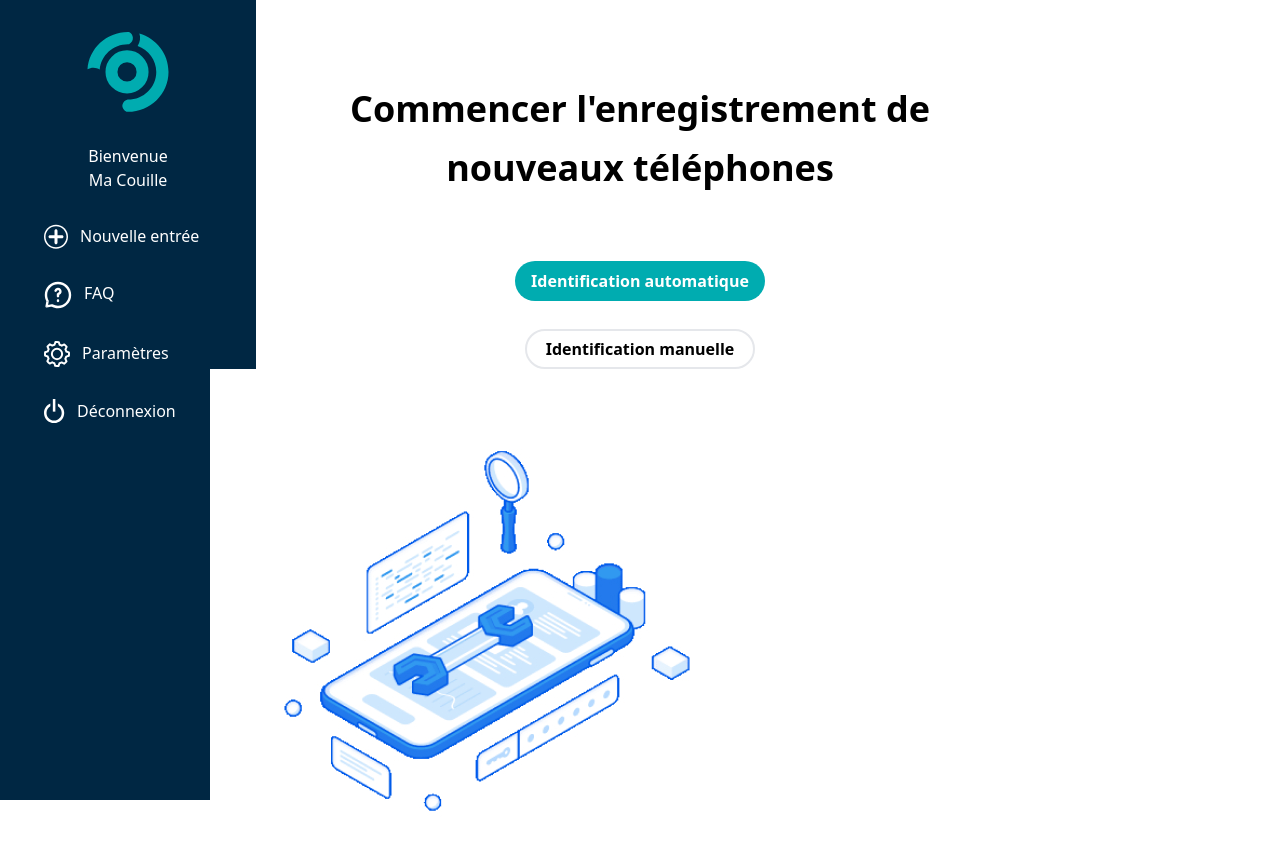
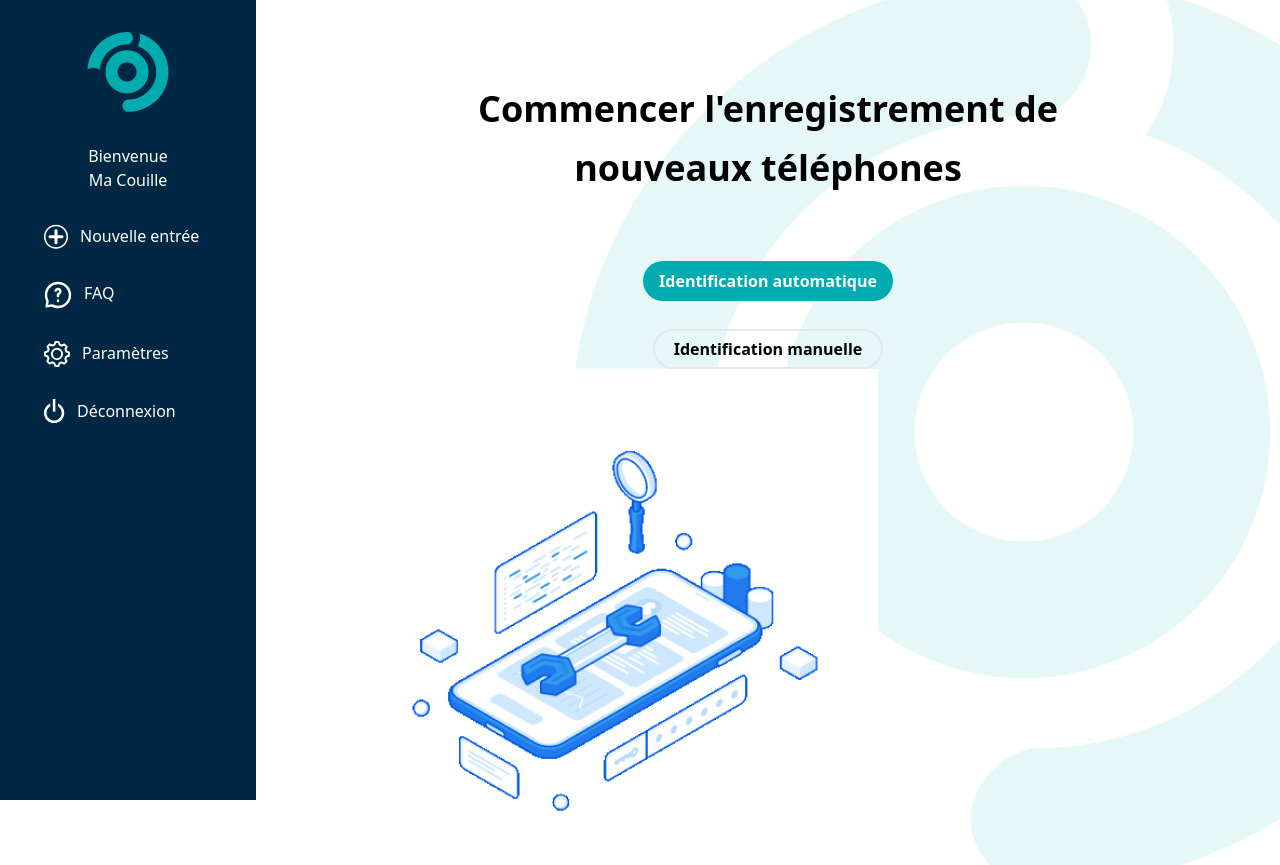
Before and after one commit to samuelfaberdev/WCS-Hackathon2-Team-Zagreb, a React (Vite) app in the folder frontend/: page /app in a window 1280 px wide. Built offline with nearby package versions, Linux system fonts and the light colour scheme; the HTML template or start-up script is replaced by a standard one.

Commit message:
Intégration du Background

```diff
--- a/frontend/src/layouts/LayoutMain.jsx
+++ b/frontend/src/layouts/LayoutMain.jsx
@@ -5,7 +5,9 @@ export default function Layout({ children }) {
   return (
     <>
       <Navbar />
-      <main className="h-full overflow-y-auto">{children}</main>
+      <main className="bg-main bg-no-repeat bg-right h-full overflow-y-auto ml-64">
+        {children}
+      </main>
     </>
   );
 }
--- a/frontend/tailwind.config.js
+++ b/frontend/tailwind.config.js
@@ -6,6 +6,10 @@ export default {
       fontFamily: {
         raleway: ["Raleway, sans-serif"],
       },
+      backgroundImage: {
+        main: "url('/assets/background/main.png')",
+        connect: "url('/assets/background/connect.png')",
+      },
     },
   },
   plugins: [],
```
Also changed, not shown: frontend/public/assets/background/connect.png (added), frontend/public/assets/background/main.png (added).
